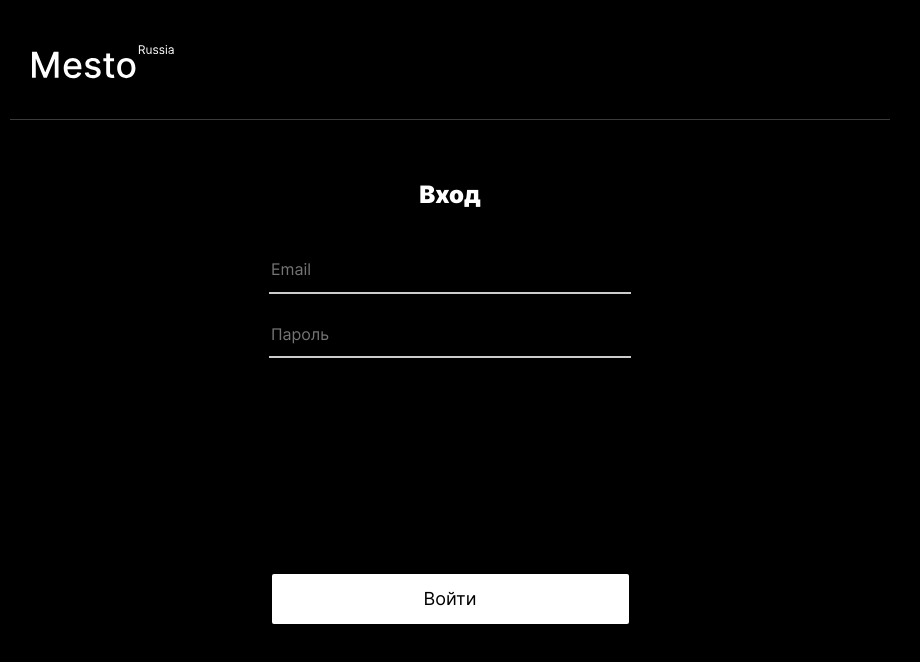
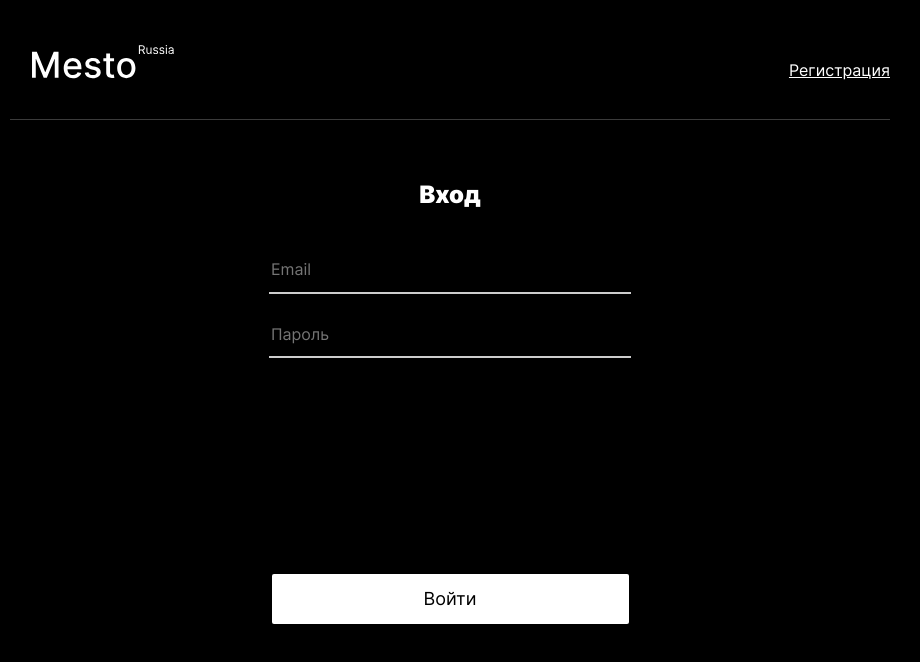
Before and after one commit to Ksesha69/react-mesto-auth, a React (Create React App) app: page /login in a window 1280 px wide. Shown: the top 662 px of the page, without its empty margins (190-1110 px from the left). Built offline with nearby package versions, Linux system fonts and the light colour scheme; no server answers.

Commit message:
pr-12-1inter

```diff
--- a/src/components/App.jsx
+++ b/src/components/App.jsx
@@ -142,12 +142,12 @@
     .then((res) => {
       if (res) {
       navigate('/login');
-      setRequestFailed(true);
+      setRequestFailed(false);
       setInfoTooltipOpen(true);
       }
       else {
         setInfoTooltipOpen(true);
-        setRequestFailed(false);
+        setRequestFailed(true);
       }
     })
     .catch(() => {
--- a/src/components/Header.jsx
+++ b/src/components/Header.jsx
@@ -1,5 +1,5 @@
 import {useState, useEffect} from 'react';
-import { Link, Routes, Route, useLocation, Navigate } from "react-router-dom";
+import { Link, Routes, Route } from "react-router-dom";
 import logo from '../images/logo.svg';
 
 
@@ -18,16 +18,16 @@
             <Routes>
             <Route path="/login"
             element={
-            <Navigate to="/register" className="header__link">
+            <Link to="/register" className="header__link">
                 Регистрация
-                </Navigate>
+                </Link>
             }
             />
             <Route path="/register"
             element={
-            <Navigate to="/login" className="header__link">
+            <Link to="/login" className="header__link">
                 Войти
-            </Navigate>
+            </Link>
             }
             />
             <Route exact path="/"
```
Also changed, not shown: 1 other file (tests, documents, lock files or other folders).
